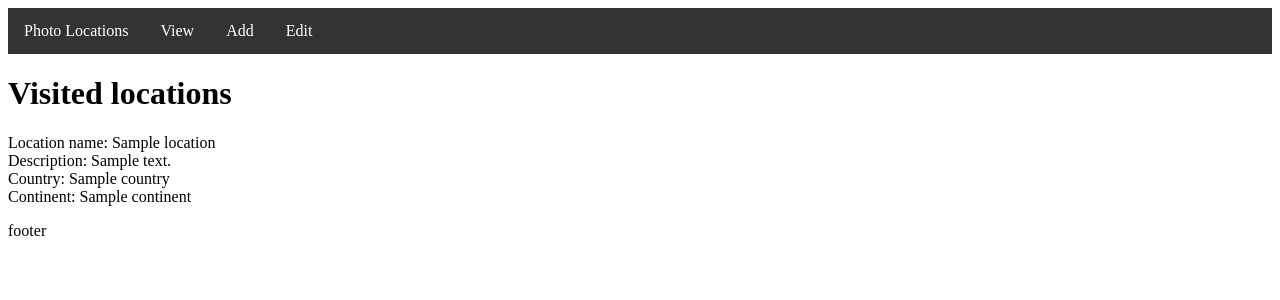
After one commit to Michalju/PhotoApp, a Flask app: template templates/locations/visited.html in a window 1280 px wide. The commit adds this page. Shown: the top 300 px of the page. Run offline with Flask 2, Linux system fonts and the light colour scheme; the template is opened without the code that fills it: most values are stand-ins (such as "Sample title", 1, 10 or a date in 2020).

Commit message:
Created draft of visited location page including PSQL query

```diff
--- a/app.py
+++ b/app.py
@@ -1,6 +1,9 @@
 from flask import Flask, render_template
+from controllers.locations_controller import locations_blueprint
 
 app = Flask(__name__)
+
+app.register_blueprint(locations_blueprint)
 
 @app.route("/")
 def main():
--- a/console.py
+++ b/console.py
@@ -47,9 +47,13 @@ country_repository.save(iceland)
 
 # populates continent table
 glencoe = Location("Glencoe", "This is stunning location, i need to see it", False, scotland)
+glenfinnan = Location("Glenfinnan", "Awsome Harry Potter bridge", True, scotland)
 godafoss = Location("Godafoss", "The most amazing waterfall i have ever seen", True, iceland)
+bluelagoon = Location("Blue Lagoon", "Amazing thermal pools", False, iceland)
 
 location_repository.save(glencoe)
+location_repository.save(glenfinnan)
 location_repository.save(godafoss)
+location_repository.save(bluelagoon)
 
 pdb.set_trace()
--- a/templates/base.html
+++ b/templates/base.html
@@ -16,22 +16,22 @@
             <li class="dropdown">
                 <a href="#" class="dropbtn">View</a>
                 <div class="dropdown-content">
-                    <a href="location/visited">Visited</a>
-                    <a href="location/to_be_visited">To be visited</a>
+                    <a href="locations/visited">Visited</a>
+                    <a href="locations/to_be_visited">To be visited</a>
                 </div>
             </li>
             <li class="dropdown">
                 <a href="#" class="dropbtn">Add</a>
                 <div class="dropdown-content">
-                    <a href="country/add">Country</a>
-                    <a href="location/add">Location</a>
+                    <a href="countries/add">Country</a>
+                    <a href="locations/add">Location</a>
                 </div>
             </li>
             <li class="dropdown">
                 <a href="#" class="dropbtn">Edit</a>
                 <div class="dropdown-content">
-                    <a href="country/edit">Country</a>
-                    <a href="location/edit">Location</a>
+                    <a href="countries/edit">Country</a>
+                    <a href="locations/edit">Location</a>
                 </div>
             </li>
         </ul>
--- /dev/null
+++ b/templates/locations/visited.html
@@ -0,0 +1,13 @@
+{% extends 'base.html' %}
+
+{% block content %}
+<h1>Visited locations</h1>
+
+
+{% for location in locations  %}
+
+<p>Location name: {{location.name}}<br>Description: {{location.description}} <br>Country: {{location.country.name}} <br> Continent: {{location.country.continent.name}} </p>
+
+{% endfor %}
+
+{% endblock %}
```
Also changed, not shown: controllers/locations_controller.py (added, +11 -0 lines), repositories/location_repository.py (+15 -0 lines), templates/locations/to_be_visited.html (added, +13 -0 lines), controllers/continent_controller.py (deleted), controllers/countries_controller.py (added), controllers/country_controller.py (deleted), controllers/location_controller.py (deleted), templates/locations/index.html (deleted).
